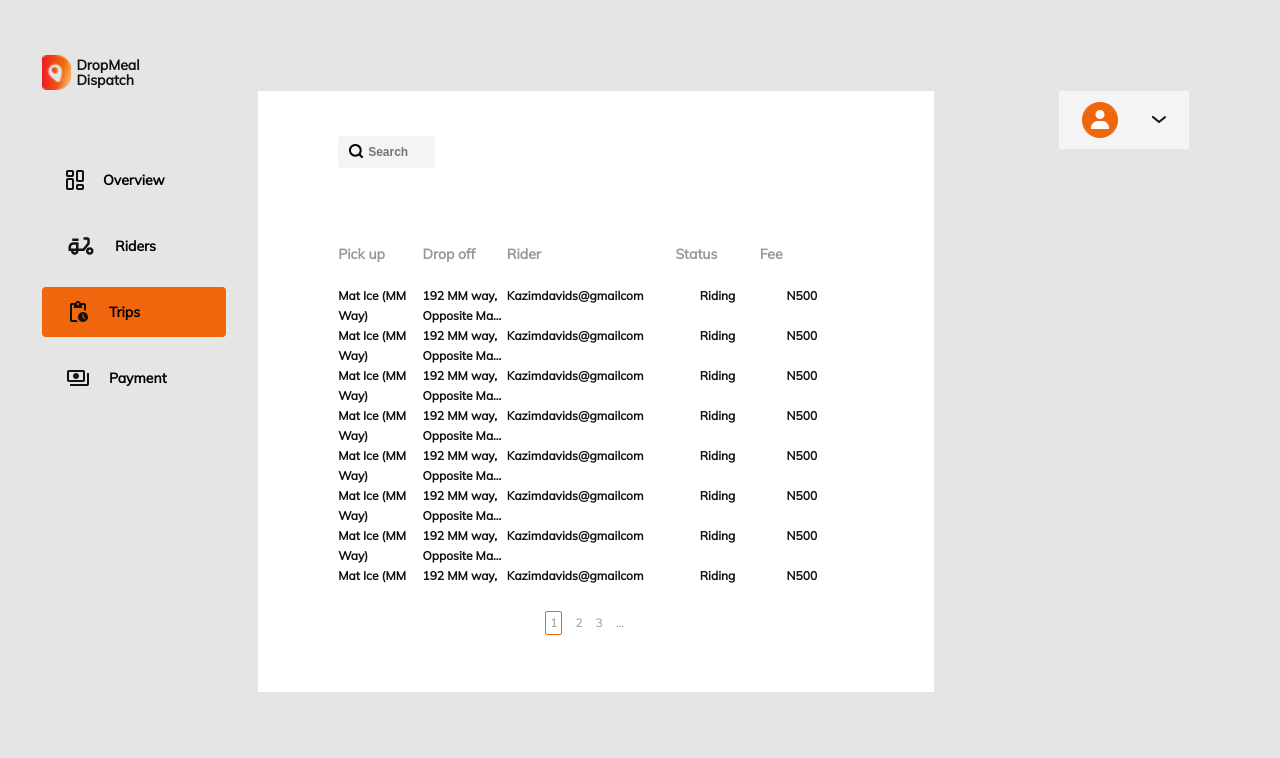
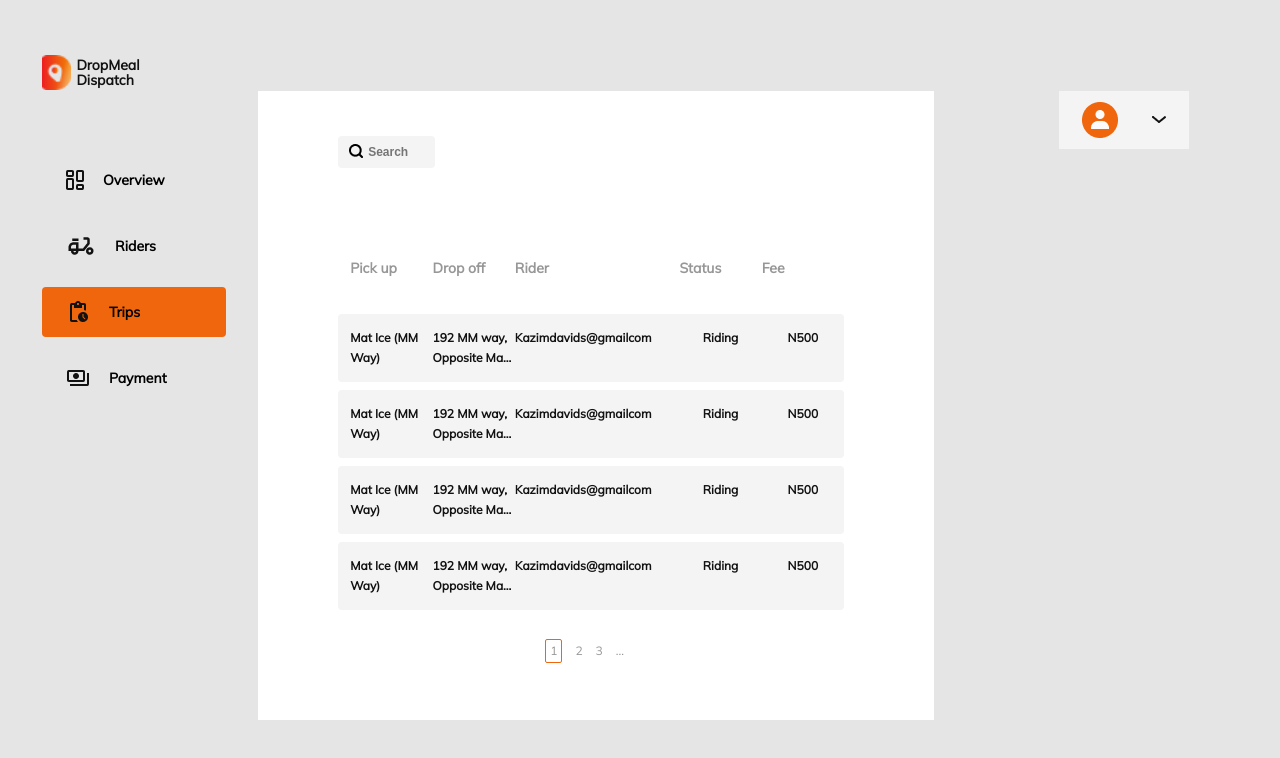
Before and after one commit to coolpythoncodes/drop-meal-dispatch-dashbord, a React (Create React App) app: page /trips in a window 1280 px wide. Shown: the top 758 px of the page. Built offline with nearby package versions, Linux system fonts and the light colour scheme.

Commit message:
added background color to each row in the trip table body

```diff
--- a/src/Sass/Trips.scss
+++ b/src/Sass/Trips.scss
@@ -11,6 +11,8 @@
 	&__tableHead {
 		display: grid;
 		grid-template-columns: 1fr 1fr 2fr 1fr 1fr;
+		padding: 14px 0;
+		padding-left: 12px;
 
 		// > div {
 		// 	border: solid yellow;
--- a/src/Sass/TripsTableData.scss
+++ b/src/Sass/TripsTableData.scss
@@ -1,6 +1,11 @@
 .trips__tableData {
 	display: grid;
 	grid-template-columns: 1fr 1fr 2fr 1fr 1fr;
+	background: #f4f4f4;
+	border-radius: 4px;
+	padding: 14px 0;
+	padding-left: 12px;
+	margin-bottom: 8px;
 
     // > div{
     //     border: solid red;
```
